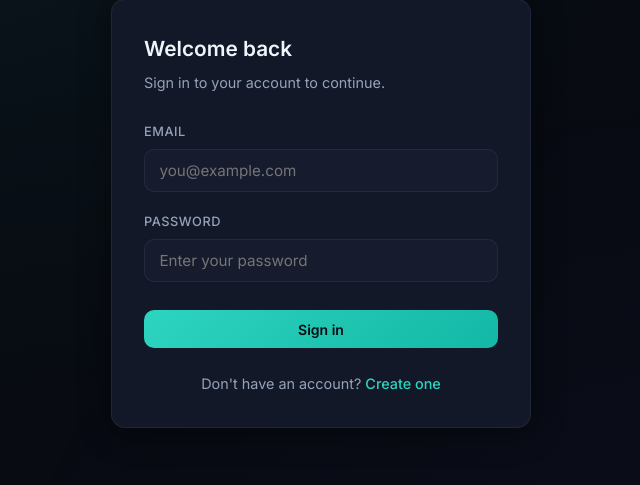
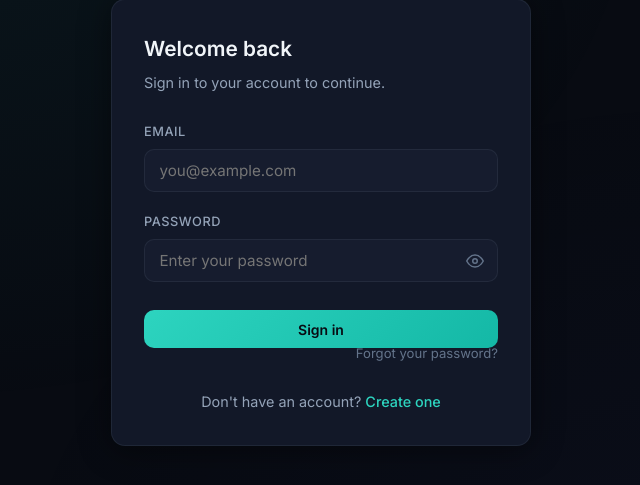
Before and after one commit to Uday-at-Vedang/Change-Detection-DEV, a FastAPI app: page / in a window 1280 px wide. Shown: the part 153-638 px from the top of the page, without its empty margins (319-959 px from the left). Run offline with FastAPI, Linux system fonts and the light colour scheme; parts of the project's set-up code (start-up, migrations or seed data) failed here and were passed over.

Commit message:
Add forgot password flow and password visibility toggle
Made-with: Cursor

```diff
--- a/app/main.py
+++ b/app/main.py
@@ -119,6 +119,23 @@ def logout():
     response = JSONResponse(content={"ok": True})
     response.delete_cookie(COOKIE_NAME, path="/")
     return response
+
+
+class PasswordReset(BaseModel):
+    email: str
+    new_password: str
+
+
+@app.post("/api/auth/reset-password")
+def reset_password(data: PasswordReset, db: Session = Depends(get_db)):
+    if len(data.new_password) < 6:
+        raise HTTPException(status_code=400, detail="Password must be at least 6 characters")
+    user = get_user_by_email(db, data.email)
+    if not user:
+        raise HTTPException(status_code=404, detail="No account found with that email")
+    user.hashed_password = get_password_hash(data.new_password)
+    db.commit()
+    return {"ok": True, "message": "Password has been reset. You can now sign in."}
 
 
 @app.get("/api/me")
--- a/static/css/style.css
+++ b/static/css/style.css
@@ -123,6 +123,52 @@ body::before {
   font-weight: 500;
 }
 .toggle-auth a:hover { text-decoration: underline; }
+
+.forgot-link {
+  text-align: right;
+  margin-top: -0.5rem;
+  margin-bottom: 0.25rem;
+}
+.forgot-link a {
+  color: var(--text-dim);
+  font-size: 0.82rem;
+  text-decoration: none;
+  transition: color var(--transition);
+}
+.forgot-link a:hover { color: var(--accent); }
+
+/* ---- Password input with eye toggle ---- */
+.input-password-wrap {
+  position: relative;
+  display: flex;
+  align-items: center;
+}
+.input-password-wrap input {
+  padding-right: 2.8rem;
+}
+.password-toggle {
+  position: absolute;
+  right: 0.6rem;
+  top: 50%;
+  transform: translateY(-50%);
+  background: none;
+  border: none;
+  cursor: pointer;
+  color: var(--text-dim);
+  padding: 0.25rem;
+  display: flex;
+  align-items: center;
+  justify-content: center;
+  border-radius: var(--radius-xs);
+  transition: color var(--transition), background var(--transition);
+}
+.password-toggle:hover {
+  color: var(--accent);
+  background: rgba(45, 212, 191, 0.08);
+}
+.password-toggle svg.eye-closed { display: none; }
+.password-toggle.active svg.eye-open { display: none !important; }
+.password-toggle.active svg.eye-closed { display: block !important; }
 
 /* ---- Cards ---- */
 .card {
--- a/static/js/app.js
+++ b/static/js/app.js
@@ -75,12 +75,39 @@ document.getElementById('form-register')?.addEventListener('submit', async (e) =
   } catch (err) { showError('register-error', err.message); }
 });
 
+// ---- Forgot password ----
+document.getElementById('form-forgot')?.addEventListener('submit', async (e) => {
+  e.preventDefault();
+  hideError('forgot-error');
+  hideError('forgot-success');
+  const email = document.getElementById('forgot-email').value.trim();
+  const new_password = document.getElementById('forgot-password').value;
+  try {
+    const data = await api('POST', '/api/auth/reset-password', { body: JSON.stringify({ email, new_password }) });
+    showSuccess('forgot-success', data.message || 'Password reset! You can now sign in.');
+    document.getElementById('form-forgot').reset();
+  } catch (err) { showError('forgot-error', err.message); }
+});
+
+// ---- Password visibility toggle ----
+document.querySelectorAll('.password-toggle').forEach((btn) => {
+  btn.addEventListener('click', () => {
+    const input = document.getElementById(btn.dataset.target);
+    if (!input) return;
+    const isPassword = input.type === 'password';
+    input.type = isPassword ? 'text' : 'password';
+    btn.classList.toggle('active', isPassword);
+  });
+});
+
 document.querySelectorAll('[data-view]').forEach((a) => {
   a.addEventListener('click', (e) => {
     e.preventDefault();
     showView(a.getAttribute('data-view'));
     hideError('login-error');
     hideError('register-error');
+    hideError('forgot-error');
+    hideError('forgot-success');
   });
 });
 
--- a/templates/index.html
+++ b/templates/index.html
@@ -28,10 +28,17 @@
             </div>
             <div class="form-group">
               <label for="login-password">Password</label>
-              <input type="password" id="login-password" required placeholder="Enter your password" />
+              <div class="input-password-wrap">
+                <input type="password" id="login-password" required placeholder="Enter your password" />
+                <button type="button" class="password-toggle" data-target="login-password" aria-label="Show password">
+                  <svg class="eye-open" width="18" height="18" viewBox="0 0 24 24" fill="none" stroke="currentColor" stroke-width="2" stroke-linecap="round" stroke-linejoin="round"><path d="M1 12s4-8 11-8 11 8 11 8-4 8-11 8-11-8-11-8z"/><circle cx="12" cy="12" r="3"/></svg>
+                  <svg class="eye-closed" width="18" height="18" viewBox="0 0 24 24" fill="none" stroke="currentColor" stroke-width="2" stroke-linecap="round" stroke-linejoin="round"><path d="M17.94 17.94A10.07 10.07 0 0112 20c-7 0-11-8-11-8a18.45 18.45 0 015.06-5.94M9.9 4.24A9.12 9.12 0 0112 4c7 0 11 8 11 8a18.5 18.5 0 01-2.16 3.19m-6.72-1.07a3 3 0 11-4.24-4.24"/><line x1="1" y1="1" x2="23" y2="23"/></svg>
+                </button>
+              </div>
             </div>
             <button type="submit" class="btn btn-primary btn-block">Sign in</button>
           </form>
+          <p class="forgot-link"><a href="#" data-view="forgot">Forgot your password?</a></p>
           <p class="toggle-auth">Don't have an account? <a href="#" data-view="register">Create one</a></p>
         </div>
       </div>
@@ -61,11 +68,53 @@
             </div>
             <div class="form-group">
               <label for="register-password">Password</label>
-              <input type="password" id="register-password" required placeholder="Min. 6 characters" minlength="6" />
+              <div class="input-password-wrap">
+                <input type="password" id="register-password" required placeholder="Min. 6 characters" minlength="6" />
+                <button type="button" class="password-toggle" data-target="register-password" aria-label="Show password">
+                  <svg class="eye-open" width="18" height="18" viewBox="0 0 24 24" fill="none" stroke="currentColor" stroke-width="2" stroke-linecap="round" stroke-linejoin="round"><path d="M1 12s4-8 11-8 11 8 11 8-4 8-11 8-11-8-11-8z"/><circle cx="12" cy="12" r="3"/></svg>
+                  <svg class="eye-closed" width="18" height="18" viewBox="0 0 24 24" fill="none" stroke="currentColor" stroke-width="2" stroke-linecap="round" stroke-linejoin="round"><path d="M17.94 17.94A10.07 10.07 0 0112 20c-7 0-11-8-11-8a18.45 18.45 0 015.06-5.94M9.9 4.24A9.12 9.12 0 0112 4c7 0 11 8 11 8a18.5 18.5 0 01-2.16 3.19m-6.72-1.07a3 3 0 11-4.24-4.24"/><line x1="1" y1="1" x2="23" y2="23"/></svg>
+                </button>
+              </div>
             </div>
             <button type="submit" class="btn btn-primary btn-block">Create account</button>
           </form>
           <p class="toggle-auth">Already have an account? <a href="#" data-view="login">Sign in</a></p>
+        </div>
+      </div>
+    </section>
+
+    <!-- Forgot password view -->
+    <section id="view-forgot" class="view">
+      <div class="auth-container">
+        <div class="auth-logo">
+          <div class="auth-logo-icon">
+            <svg width="36" height="36" viewBox="0 0 24 24" fill="none" stroke="currentColor" stroke-width="1.5" stroke-linecap="round" stroke-linejoin="round"><circle cx="12" cy="12" r="10"/><path d="M2 12h20"/><path d="M12 2a15.3 15.3 0 014 10 15.3 15.3 0 01-4 10 15.3 15.3 0 01-4-10 15.3 15.3 0 014-10z"/></svg>
+          </div>
+          <span>SatDetect</span>
+        </div>
+        <div class="card">
+          <h2>Reset password</h2>
+          <p class="sub">Enter your email and choose a new password.</p>
+          <div id="forgot-error" class="alert alert-error hidden"></div>
+          <div id="forgot-success" class="alert alert-success hidden"></div>
+          <form id="form-forgot">
+            <div class="form-group">
+              <label for="forgot-email">Email</label>
+              <input type="email" id="forgot-email" required placeholder="you@example.com" />
+            </div>
+            <div class="form-group">
+              <label for="forgot-password">New password</label>
+              <div class="input-password-wrap">
+                <input type="password" id="forgot-password" required placeholder="Min. 6 characters" minlength="6" />
+                <button type="button" class="password-toggle" data-target="forgot-password" aria-label="Show password">
+                  <svg class="eye-open" width="18" height="18" viewBox="0 0 24 24" fill="none" stroke="currentColor" stroke-width="2" stroke-linecap="round" stroke-linejoin="round"><path d="M1 12s4-8 11-8 11 8 11 8-4 8-11 8-11-8-11-8z"/><circle cx="12" cy="12" r="3"/></svg>
+                  <svg class="eye-closed" width="18" height="18" viewBox="0 0 24 24" fill="none" stroke="currentColor" stroke-width="2" stroke-linecap="round" stroke-linejoin="round"><path d="M17.94 17.94A10.07 10.07 0 0112 20c-7 0-11-8-11-8a18.45 18.45 0 015.06-5.94M9.9 4.24A9.12 9.12 0 0112 4c7 0 11 8 11 8a18.5 18.5 0 01-2.16 3.19m-6.72-1.07a3 3 0 11-4.24-4.24"/><line x1="1" y1="1" x2="23" y2="23"/></svg>
+                </button>
+              </div>
+            </div>
+            <button type="submit" class="btn btn-primary btn-block">Reset password</button>
+          </form>
+          <p class="toggle-auth">Remember your password? <a href="#" data-view="login">Sign in</a></p>
         </div>
       </div>
     </section>
@@ -222,6 +271,6 @@
     </div>
   </div>
 
-  <script src="/static/js/app.js?v=5"></script>
+  <script src="/static/js/app.js?v=6"></script>
 </body>
 </html>
```
